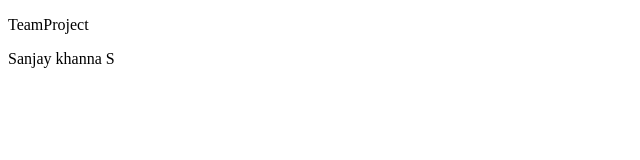
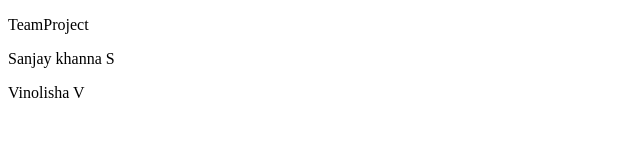
Before and after one commit to DeepikaSuresh12/TeamProject, a plain HTML site: page Index.html in a window 1280 px wide. Shown: the full height of the page, 0-640 px from the left. Drawn offline with Linux system fonts and the light colour scheme.

Commit message:
Added name

```diff
--- a/Index.html
+++ b/Index.html
@@ -8,5 +8,6 @@
 <body>
     <p>TeamProject</p>
     <p>Sanjay khanna S </p>
+    <p>Vinolisha V </p>
 </body>
 </html>
```
